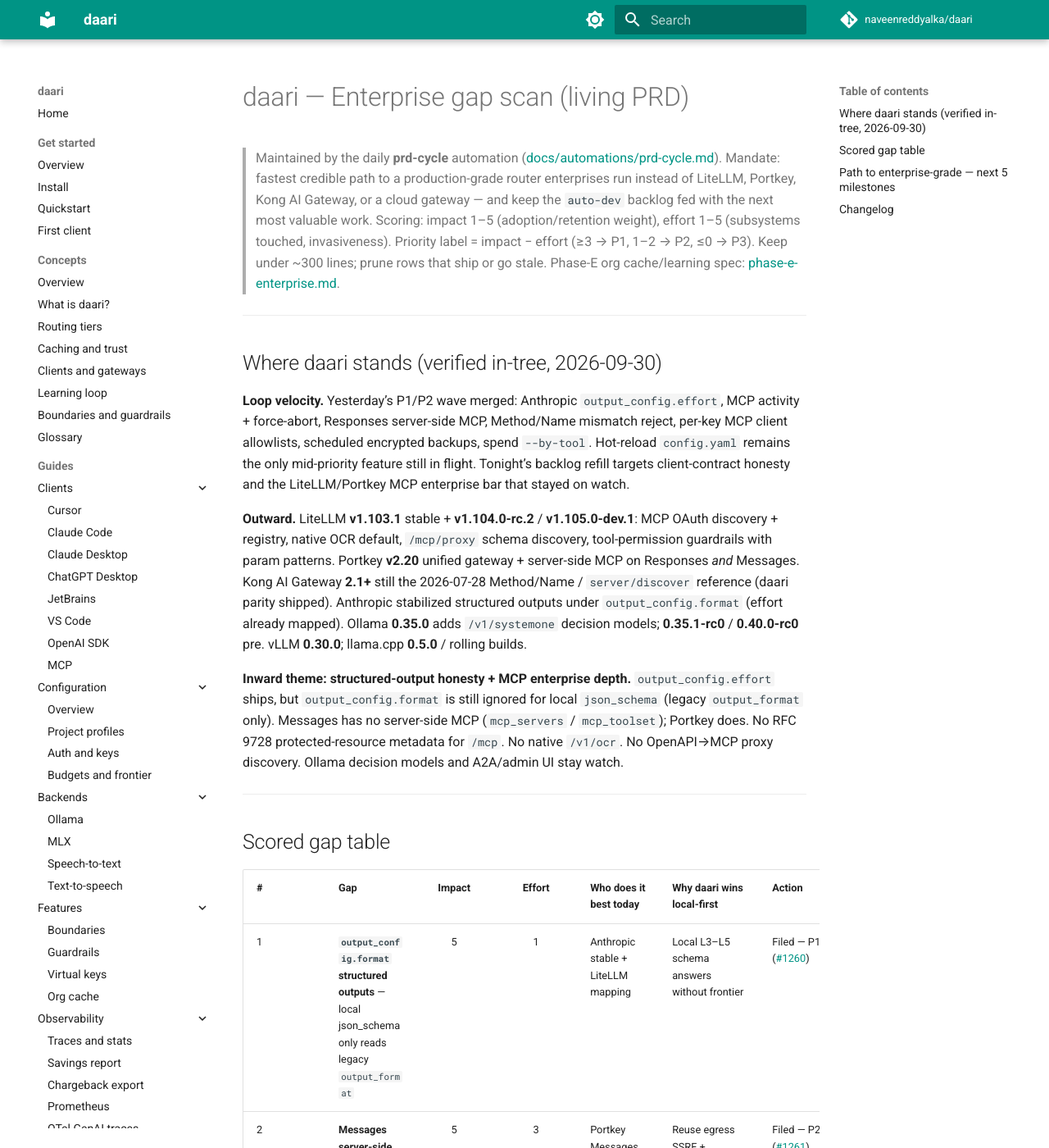
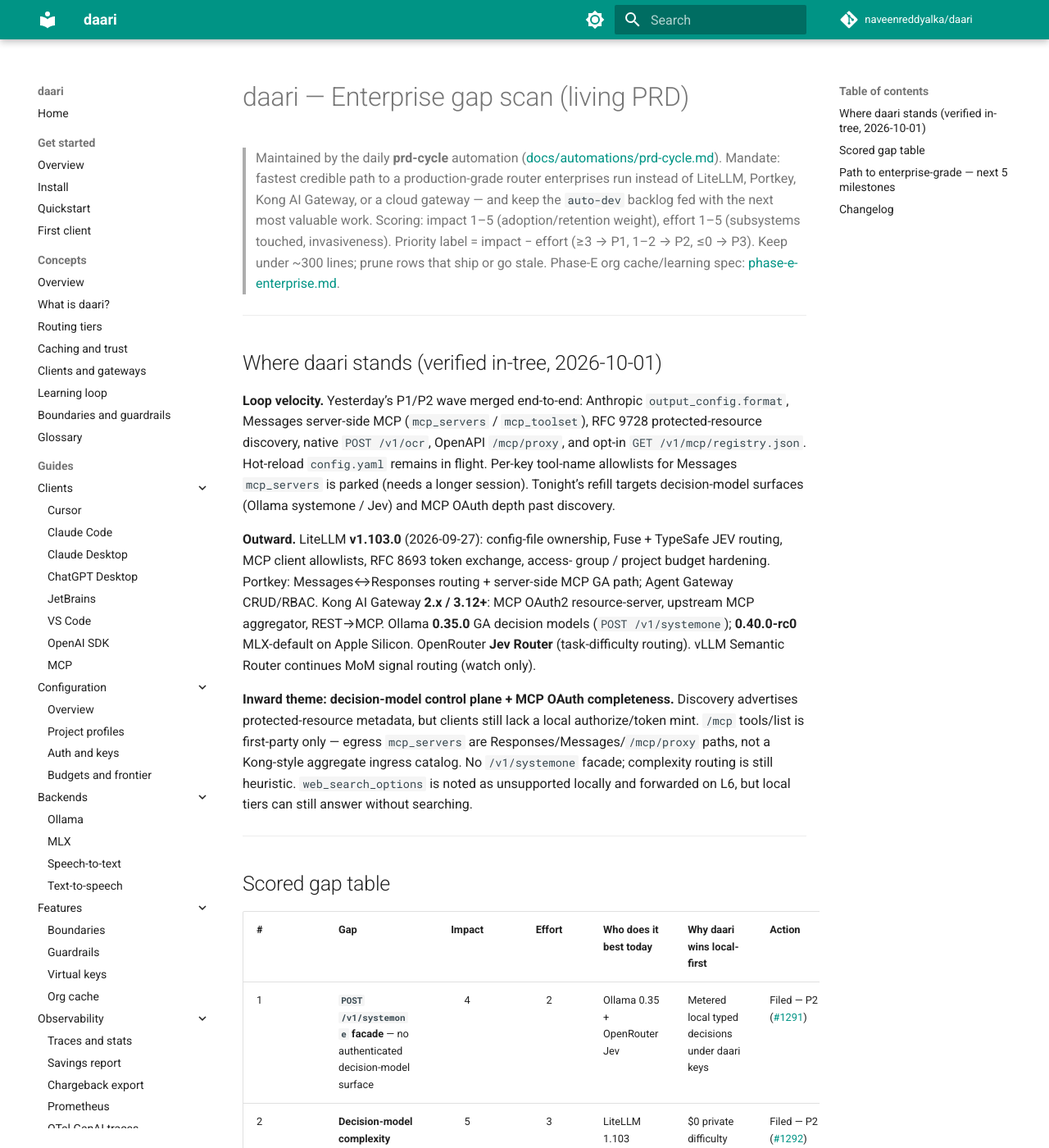
Before and after one commit to naveenreddyalka/daari, an MkDocs documentation site: the page built from docs/prd/ENTERPRISE.md, in a window 1280 px wide and 1400 px high. Shown: the whole window at 82% size. Built offline with MkDocs 1.6.1 and Material for MkDocs 9.7.7, drawn with Linux system fonts in a browser that asks for light colours; comment, search, counter and statistics services are not loaded; some of the changed text lies outside the part shown.

Commit message:
docs(prd): 2026-10-01 enterprise gap scan refresh (#1296)

```diff
--- a/docs/prd/ENTERPRISE.md
+++ b/docs/prd/ENTERPRISE.md
@@ -11,31 +11,33 @@
 
 ---
 
-## Where daari stands (verified in-tree, 2026-09-30)
+## Where daari stands (verified in-tree, 2026-10-01)
 
-**Loop velocity.** Yesterday’s P1/P2 wave merged: Anthropic `output_config.effort`,
-MCP activity + force-abort, Responses server-side MCP, Method/Name mismatch
-reject, per-key MCP client allowlists, scheduled encrypted backups, spend
-`--by-tool`. Hot-reload `config.yaml` remains the only mid-priority feature
-still in flight. Tonight’s backlog refill targets client-contract honesty and
-the LiteLLM/Portkey MCP enterprise bar that stayed on watch.
+**Loop velocity.** Yesterday’s P1/P2 wave merged end-to-end: Anthropic
+`output_config.format`, Messages server-side MCP (`mcp_servers` /
+`mcp_toolset`), RFC 9728 protected-resource discovery, native `POST /v1/ocr`,
+OpenAPI `/mcp/proxy`, and opt-in `GET /v1/mcp/registry.json`. Hot-reload
+`config.yaml` remains in flight. Per-key tool-name allowlists for Messages
+`mcp_servers` is parked (needs a longer session). Tonight’s refill targets
+decision-model surfaces (Ollama systemone / Jev) and MCP OAuth depth past
+discovery.
 
-**Outward.** LiteLLM **v1.103.1** stable + **v1.104.0-rc.2** / **v1.105.0-dev.1**:
-MCP OAuth discovery + registry, native OCR default, `/mcp/proxy` schema
-discovery, tool-permission guardrails with param patterns. Portkey **v2.20**
-unified gateway + server-side MCP on Responses *and* Messages. Kong AI Gateway
-**2.1+** still the 2026-07-28 Method/Name / `server/discover` reference (daari
-parity shipped). Anthropic stabilized structured outputs under
-`output_config.format` (effort already mapped). Ollama **0.35.0** adds
-`/v1/systemone` decision models; **0.35.1-rc0** / **0.40.0-rc0** pre. vLLM
-**0.30.0**; llama.cpp **0.5.0** / rolling builds.
+**Outward.** LiteLLM **v1.103.0** (2026-09-27): config-file ownership, Fuse +
+TypeSafe JEV routing, MCP client allowlists, RFC 8693 token exchange, access-
+group / project budget hardening. Portkey: Messages↔Responses routing +
+server-side MCP GA path; Agent Gateway CRUD/RBAC. Kong AI Gateway **2.x /
+3.12+**: MCP OAuth2 resource-server, upstream MCP aggregator, REST→MCP.
+Ollama **0.35.0** GA decision models (`POST /v1/systemone`); **0.40.0-rc0**
+MLX-default on Apple Silicon. OpenRouter **Jev Router** (task-difficulty
+routing). vLLM Semantic Router continues MoM signal routing (watch only).
 
-**Inward theme: structured-output honesty + MCP enterprise depth.**
-`output_config.effort` ships, but `output_config.format` is still ignored for
-local `json_schema` (legacy `output_format` only). Messages has no server-side
-MCP (`mcp_servers` / `mcp_toolset`); Portkey does. No RFC 9728 protected-resource
-metadata for `/mcp`. No native `/v1/ocr`. No OpenAPI→MCP proxy discovery.
-Ollama decision models and A2A/admin UI stay watch.
+**Inward theme: decision-model control plane + MCP OAuth completeness.**
+Discovery advertises protected-resource metadata, but clients still lack a
+local authorize/token mint. `/mcp` tools/list is first-party only — egress
+`mcp_servers` are Responses/Messages/`/mcp/proxy` paths, not a Kong-style
+aggregate ingress catalog. No `/v1/systemone` facade; complexity routing is
+still heuristic. `web_search_options` is noted as unsupported locally and
+forwarded on L6, but local tiers can still answer without searching.
 
 ---
 
@@ -43,38 +45,39 @@
 
 | # | Gap | Impact | Effort | Who does it best today | Why daari wins local-first | Action |
 |---|-----|:--:|:--:|------------------------|----------------------------|--------|
-| 1 | **`output_config.format` structured outputs** — local json_schema only reads legacy `output_format` | 5 | 1 | Anthropic stable + LiteLLM mapping | Local L3–L5 schema answers without frontier | Filed — P1 ([#1260](https://github.com/naveenreddyalka/daari/issues/1260)) |
-| 2 | **Messages server-side MCP** — `mcp_servers` + `mcp_toolset` ignored; Responses-only today | 5 | 3 | Portkey Messages + Responses | Reuse egress SSRF + metering on Claude path | Filed — P2 ([#1261](https://github.com/naveenreddyalka/daari/issues/1261)) |
-| 3 | **RFC 9728 protected-resource for `/mcp`** — no OAuth discovery / WWW-Authenticate | 4 | 3 | LiteLLM MCP OAuth | Local IdP metadata; Cursor/Desktop onboarding | Filed — P2 ([#1262](https://github.com/naveenreddyalka/daari/issues/1262)) |
-| 4 | **Native `POST /v1/ocr`** — images exist; no OCR modality | 4 | 3 | LiteLLM OCR default | Local vision first, L6 OCR fallback | Filed — P2 ([#1263](https://github.com/naveenreddyalka/daari/issues/1263)) |
-| 5 | **`/mcp/proxy` OpenAPI schema discovery** — tools only from first-party + egress ids | 3 | 2 | LiteLLM / Kong conversion-listener | Private OpenAPI → MCP under SSRF policy | Filed — P2 ([#1264](https://github.com/naveenreddyalka/daari/issues/1264)) |
-| 6 | Hot-reload `config.yaml` | 3 | 2 | LiteLLM / cloud CPs | Open — prior cycle | Open |
-| 7 | Ollama `/v1/systemone` decision facade; MCP registry.json; A2A; admin UI | 2–4 | 2–5 | Ollama / LiteLLM / Portkey | Demand-triggered | Watch |
+| 1 | **`POST /v1/systemone` facade** — no authenticated decision-model surface | 4 | 2 | Ollama 0.35 + OpenRouter Jev | Metered local typed decisions under daari keys | Filed — P2 ([#1291](https://github.com/naveenreddyalka/daari/issues/1291)) |
+| 2 | **Decision-model complexity classifier** — heuristics only; LiteLLM Fuse/JEV | 5 | 3 | LiteLLM 1.103 Fuse/JEV; OpenRouter Jev | $0 private difficulty hop before L3–L6 | Filed — P2 ([#1292](https://github.com/naveenreddyalka/daari/issues/1292)) |
+| 3 | **MCP OAuth authorize/token mint** — discovery only; no local AS | 4 | 3 | LiteLLM OBO; Kong MCP OAuth2 | IDE MCP onboarding without cloud IdP | Filed — P2 ([#1293](https://github.com/naveenreddyalka/daari/issues/1293)) |
+| 4 | **Aggregate `/mcp` tools/list from `mcp_servers`** — ingress catalog is first-party only | 4 | 2 | Kong MCP aggregator | One local catalog under SSRF + policy | Filed — P2 ([#1294](https://github.com/naveenreddyalka/daari/issues/1294)) |
+| 5 | **`web_search_options` silent local drop** — note only; no escalate/fail-closed | 4 | 2 | OpenAI native + cloud gateways | Client-contract honesty; L6 when search required | Filed — P2 ([#1295](https://github.com/naveenreddyalka/daari/issues/1295)) |
+| 6 | Hot-reload `config.yaml` | 3 | 2 | LiteLLM config ownership | Open — prior cycle | Open |
+| 7 | Per-key tool-name allowlist for Messages `mcp_servers` | 4 | 3 | LiteLLM tool entitlements | Parked (needs ≥60m session) | Parked |
+| 8 | Full OBO/DCR; A2A; admin UI; Realtime/WS | 2–4 | 3–5 | LiteLLM / Portkey / Kong | Demand-triggered | Watch |
 
-Shipped since 2026-09-29 scan — do not re-file: Anthropic `output_config.effort`;
-MCP in-flight activity + admin force-abort; Responses `type:mcp` server-side
-execution; `Mcp-Method`/`Mcp-Name` body mismatch reject; per-key/team MCP client
-allowlists; Helm scheduled encrypted backups; `daari spend report --by-tool`.
-Still verified fine: `server/discover` + `_meta`; MCP egress SSRF / OTel / retry /
-breaker; refreshable `secret://`; Helm `header_policy`; tools/call metering +
-`mcp` rate family; tool allow/deny + audit; semantic tool search; ttlMs/cacheScope;
-MCP guardrails; W3C egress trace; oauth `secret://` re-mint; encrypt↔decrypt
-restore; lifetime + weekly/rpw budgets.
+Shipped since 2026-09-30 scan — do not re-file: Anthropic `output_config.format`;
+Messages server-side MCP; RFC 9728 protected-resource; `POST /v1/ocr`; OpenAPI
+`/mcp/proxy`; `GET /v1/mcp/registry.json`. Still verified fine: effort mapping;
+MCP activity/abort; Responses `type:mcp`; Method/Name mismatch reject; client
+allowlists; Helm encrypted backups; spend `--by-tool`; `server/discover` +
+`_meta`; egress SSRF / OTel / retry / breaker; refreshable `secret://`;
+header_policy; tools/call metering; semantic tool search; ttlMs/cacheScope;
+MCP guardrails; W3C egress trace; model_group budgets; session affinity;
+Prometheus `/metrics`; agent prefix L0 + opt-in L1.
 
 ---
 
 ## Path to enterprise-grade — next 5 milestones
 
-1. **Structured-output honesty** — honor `output_config.format` (row 1) so modern
-   Anthropic SDKs get schema-constrained local answers, not silent drops.
-2. **Messages MCP parity** — server-side `mcp_servers` / `mcp_toolset` (row 2)
-   matching Portkey on the Claude Code path.
-3. **MCP OAuth discovery** — RFC 9728 protected-resource + challenge (row 3)
-   so IDE MCP clients can onboard without inventing API-key UX.
-4. **Document modality** — native `/v1/ocr` (row 4) beside images for local-first
-   doc agents.
-5. **OpenAPI→MCP proxy** (row 5) + finish hot-reload (row 6); then systemone /
-   registry / A2A (row 7) on buyer demand.
+1. **Decision-model control plane** — `/v1/systemone` facade (row 1) then optional
+   classifier for tier pick (row 2), matching Jev/Fuse without leaving the laptop.
+2. **MCP OAuth completeness** — authorize/token mint after RFC 9728 (row 3) so
+   Cursor/Desktop can finish the challenge locally.
+3. **Unified MCP ingress catalog** — aggregate egress tools on `/mcp` (row 4)
+   under existing governance.
+4. **Client-contract honesty** — escalate or fail-closed on `web_search_options`
+   (row 5); finish hot-reload (row 6).
+5. **Governance depth** — unpark per-key tool-name allowlists (row 7); OBO/DCR /
+   A2A only on buyer demand (row 8).
 
 Compliance non-goals (WIF depth, A2A, SOC 2 program, admin UI, Realtime/WS) stay
 deferred until buyer demand.
@@ -82,6 +85,14 @@
 ---
 
 ## Changelog
+
+- **2026-10-01 (decision models + MCP OAuth depth)** — Prior-cycle format /
+  Messages MCP / RFC 9728 / OCR / `/mcp/proxy` / registry.json merged;
+  hot-reload still open; tool-name allowlist parked. Outward: LiteLLM 1.103
+  Fuse/JEV + token exchange; Ollama 0.35 systemone GA; OpenRouter Jev Router;
+  Kong MCP aggregator/OAuth. Filed systemone facade, decision classifier, MCP
+  token mint, `/mcp` egress aggregate, web_search escalate (P2s). OBO/DCR /
+  A2A held as watch.
 
 - **2026-09-30 (structured outputs + MCP enterprise depth)** — Prior-cycle
   effort / MCP ops / Responses MCP / Method-Name / allowlists / backups /
```
Also changed, not shown: other parts of docs/prd/ENTERPRISE.md (+1 -1 lines).
